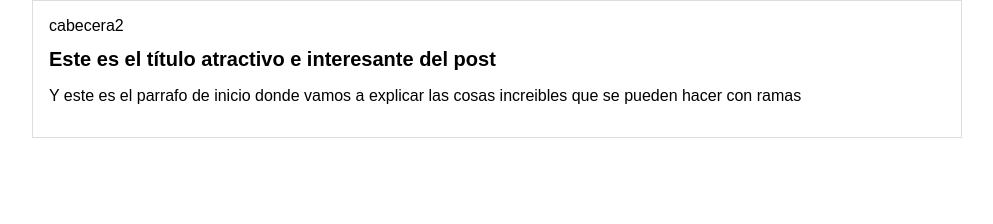
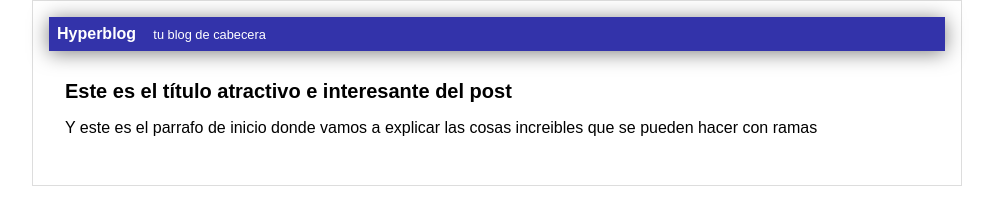
Before and after one commit to kellyjohanasalb/pacta, a plain HTML site: page index.html in a window 1280 px wide. Shown: the whole page, without its empty margins (143-1136 px from the left). Drawn offline with Linux system fonts and the light colour scheme.

Commit message:
finalizada la cabecera con diseño azul

```diff
--- a/css/index.css
+++ b/css/index.css
@@ -4,7 +4,22 @@ body {
     font-family: Arial;
     font-size: 16px;
     margin: 0;
-    padding: 0
+    padding: 0;
+}
+
+#cabecera2 {
+    background: #33A;
+    box-shadow: 0px 2px 20px 0px rgba(0, 0, 0, 0.5);
+    color: white;
+    font-weight: bold;
+    margin: 0;
+    padding: 0.5em;
+}
+
+#cabecera2 #tagline {
+    padding: 0 0 0 1em;
+    font-weight: normal;
+    font-size: 0.8em;
 }
 
 #container {
@@ -18,3 +33,7 @@ body {
 #container h1 {
     font-size: 20px;
 }
+
+#post {
+    padding: 1em;
+}
--- a/index.html
+++ b/index.html
@@ -12,7 +12,8 @@
 <body>
     <div id="container">
         <div id="cabecera2">
-            cabecera2
+            Hyperblog
+            <span id="tagline">tu blog de cabecera</span>
         </div>
         <div id="post">
             <h1>Este es el título atractivo e interesante del post</h1>
```
